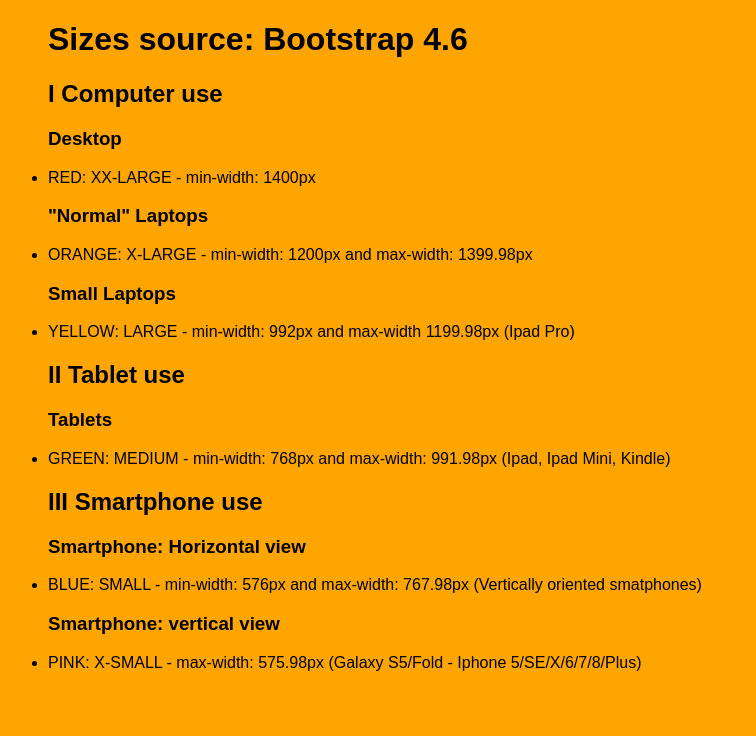
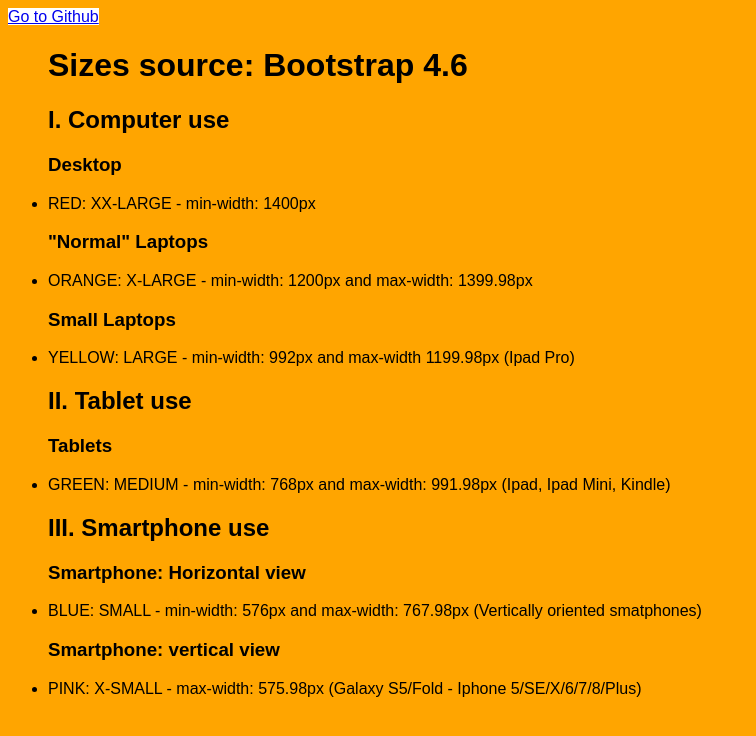
Before and after one commit to Rod1GitHub/css-responsive-breakpoints, a plain HTML site: page index.html in a window 1280 px wide. Shown: the whole page, without its empty margins (0-756 px from the left). Drawn offline with Linux system fonts and the light colour scheme.

Commit message:
added link to github

```diff
--- a/index.html
+++ b/index.html
@@ -10,19 +10,21 @@
 </head>
 <body>
 
+    <a href="https://github.com/Rod1GitHub/css-responsive-breakpoints" target="_blank" style="background-color:white;">Go to Github</a>
+
     <ul>
         <h1>Sizes source: Bootstrap 4.6</h1>
-        <h2>I Computer use</h2>
+        <h2>I. Computer use</h2>
         <h3>Desktop</h3>
         <li>RED: XX-LARGE - min-width: 1400px</li>
         <h3>"Normal" Laptops</h3>
         <li>ORANGE: X-LARGE - min-width: 1200px and max-width: 1399.98px </li>
         <h3>Small Laptops</h3>
         <li>YELLOW: LARGE - min-width: 992px and max-width 1199.98px  (Ipad Pro)</li>
-        <h2>II Tablet use</h2>
+        <h2>II. Tablet use</h2>
         <h3>Tablets</h3>
         <li>GREEN: MEDIUM - min-width: 768px and max-width: 991.98px (Ipad, Ipad Mini, Kindle)</li>
-        <h2>III Smartphone use</h2>
+        <h2>III. Smartphone use</h2>
         <h3>Smartphone: Horizontal view</h3>
         <li>BLUE: SMALL - min-width: 576px and max-width: 767.98px (Vertically oriented smatphones)</li>
         <h3>Smartphone: vertical view</h3>
```
